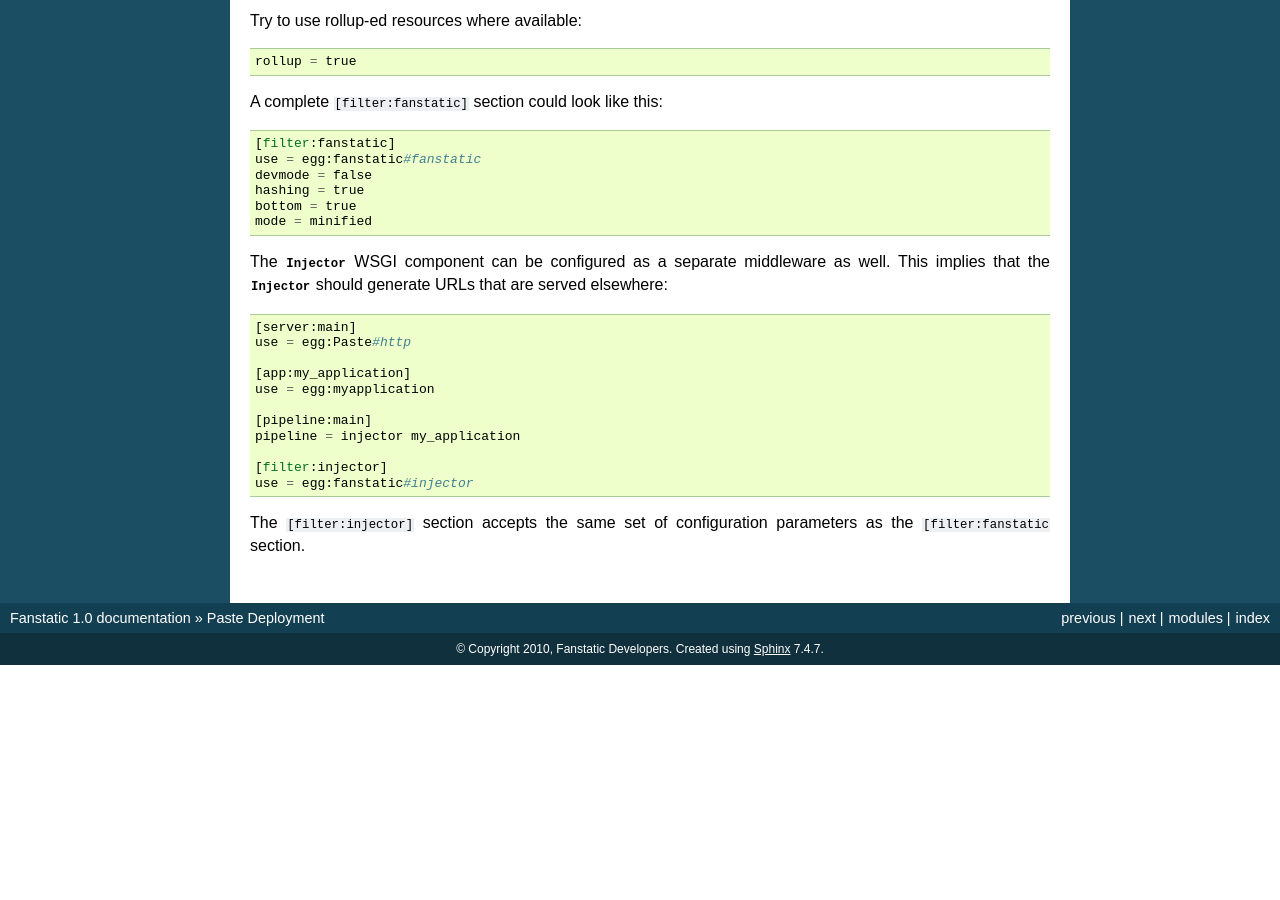
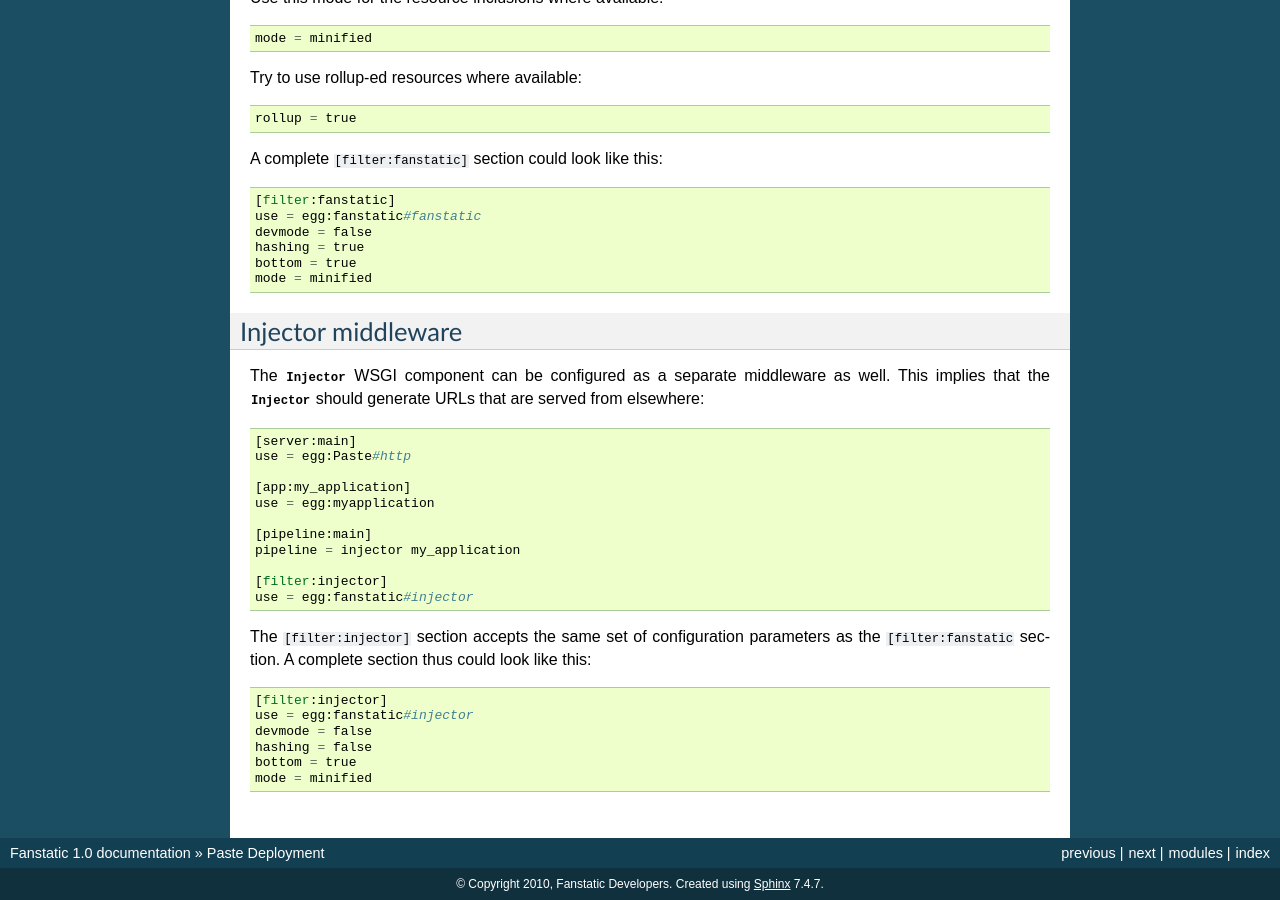
Before and after one commit to zopefoundation/fanstatic, a Sphinx documentation site: the page built from doc/paste_deploy.rst, in a window 1280 px wide and 900 px high, scrolled down 1003 px. Built offline with Sphinx 7.4.7, drawn with Linux system fonts in a browser that asks for light colours; before the commit the page ends 1668 px from its top, so only the background shows below that; some of the changed text lies outside the part shown.

Commit message:
complete the part on the injector middleware

```diff
--- a/doc/paste_deploy.rst
+++ b/doc/paste_deploy.rst
@@ -6,6 +6,9 @@ Paste Deployment
 Fanstatic has support for `Paste Deployment`_, a system for
 configuring WSGI applications and servers. You can configure the
 Fanstatic WSGI components using Paste Deploy.
+
+Fanstatic middleware
+--------------------
 
 Assuming you have configured you application with Paste, you will
 already have a configuration ``.ini`` file, say ``deploy.ini``. You
@@ -71,9 +74,12 @@ A complete ``[filter:fanstatic]`` section could look like this::
   bottom = true
   mode = minified
 
+Injector middleware
+-------------------
+
 The :py:class:`Injector` WSGI component can be configured as a separate
 middleware as well. This implies that the :py:class:`Injector` should
-generate URLs that are served elsewhere::
+generate URLs that are served from elsewhere::
 
   [server:main]
   use = egg:Paste#http
@@ -88,6 +94,14 @@ generate URLs that are served elsewhere::
   use = egg:fanstatic#injector
 
 The ``[filter:injector]`` section accepts the same set of
-configuration parameters as the ``[filter:fanstatic`` section.
+configuration parameters as the ``[filter:fanstatic`` section. A
+complete section thus could look like this::
+
+  [filter:injector]
+  use = egg:fanstatic#injector
+  devmode = false
+  hashing = false
+  bottom = true
+  mode = minified
 
 .. _`Paste Deployment`: http://pythonpaste.org/deploy/
```
